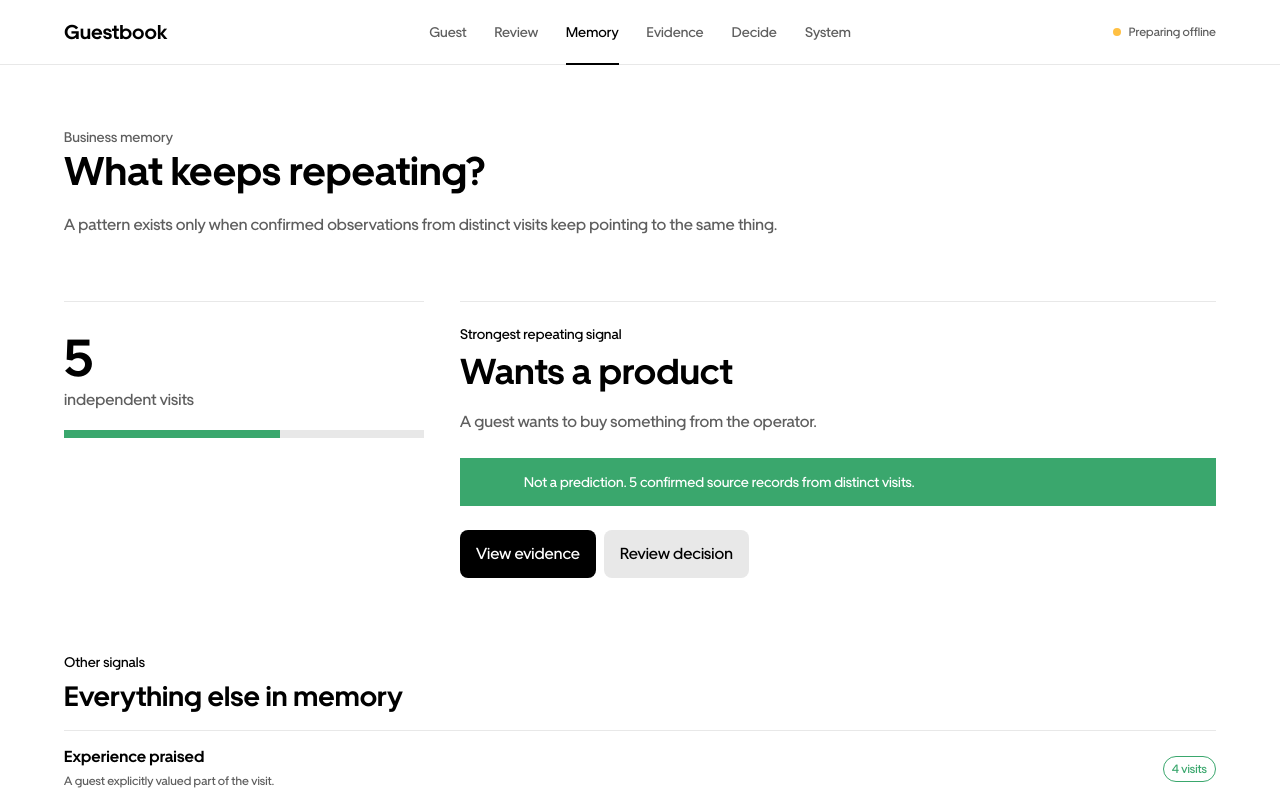
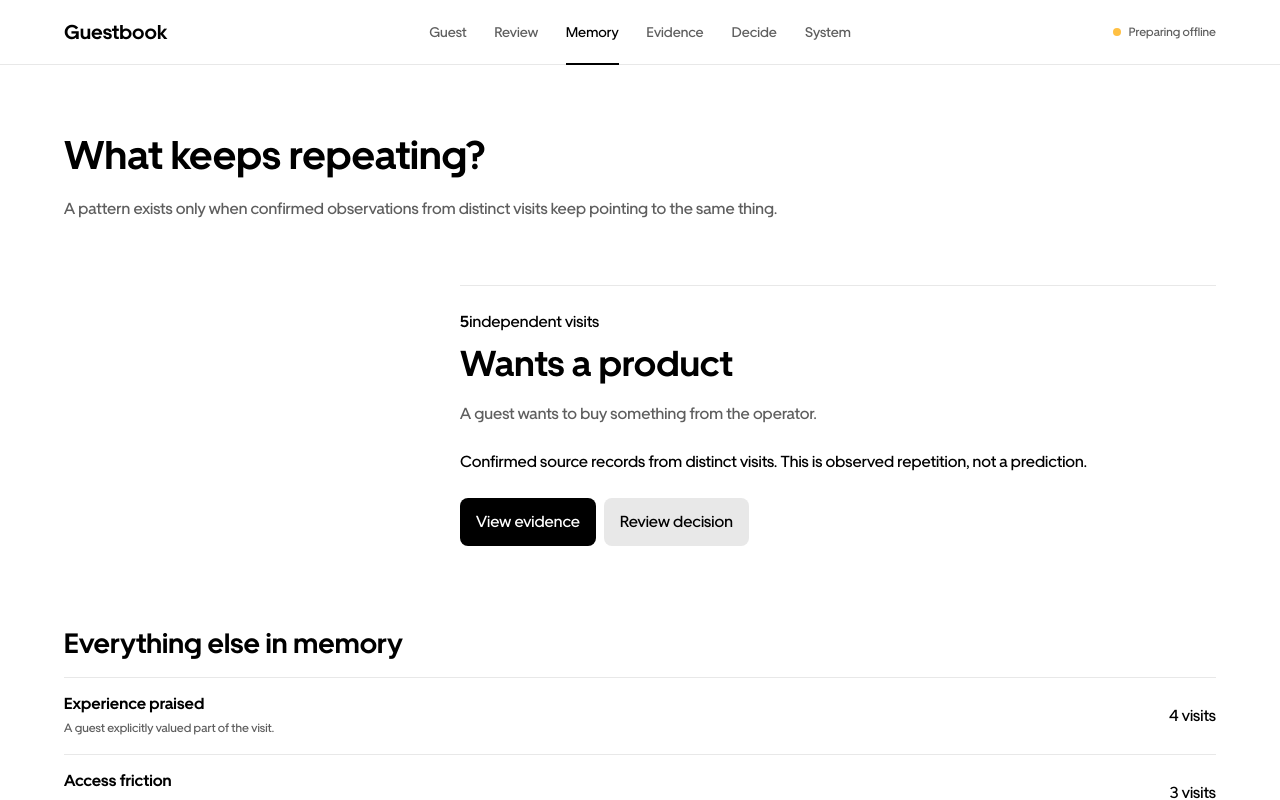
Before and after one commit to Davemafy/Guestbook, a React (Vite) app: page / in a window 1280 px wide. Both pictures are taken after a click on the button "Memory". Shown: the top 800 px of the page. Built offline with nearby package versions, Linux system fonts and the light colour scheme.

Commit message:
design: apply SEAL anti-slop content hierarchy

```diff
--- a/src/App.tsx
+++ b/src/App.tsx
@@ -298,10 +298,9 @@ function Shell({ route, children, layout = "compact" }: { route: Route; children
   );
 }
 
-function PageTitle({ kicker, title, body }: { kicker: string; title: string; body?: string }) {
+function PageTitle({ title, body }: { kicker?: string; title: string; body?: string }) {
   return (
     <div className="page-title">
-      <div className="label-small">{kicker}</div>
       <h1>{title}</h1>
       {body && <p>{body}</p>}
     </div>
@@ -807,21 +806,15 @@ function MemoryScreen() {
 
         {featured ? (
           <>
-            <section className="memory-count">
-              <div className="count-line">
-                {changed && <span>{previousCount}</span>}
-                {changed && <b>→</b>}
-                <strong>{featured.visitCount}</strong>
+            <section className="memory-feature">
+              <div className={"memory-evidence-line " + (changed ? "changed" : "")}>
+                <strong>{changed && previousCount !== null ? previousCount + " → " + featured.visitCount : featured.visitCount}</strong>
+                <span>independent visits</span>
+                {changed && <span className="memory-new-evidence">New evidence</span>}
               </div>
-              <div className="label-medium">independent visits</div>
-              <BaseProgress value={Math.min(100, featured.visitCount * 12)} tone="positive" />
-            </section>
-
-            <section className="memory-feature">
-              <div className="label-small">Strongest repeating signal</div>
               <h2>{featured.title}</h2>
               <p>{featured.description}</p>
-              <BaseBanner tone="positive">Not a prediction. {featured.visitCount} confirmed source records from distinct visits.</BaseBanner>
+              <div className="memory-proof-note">Confirmed source records from distinct visits. This is observed repetition, not a prediction.</div>
               <div className="base-button-group">
                 <BaseButton hierarchy="primary" size="medium" shape="rect" onClick={() => go("/evidence?signal=" + featured.label)}>View evidence</BaseButton>
                 <BaseButton hierarchy="secondary" size="medium" shape="rect" onClick={() => go("/decide")}>Review decision</BaseButton>
@@ -829,12 +822,12 @@ function MemoryScreen() {
             </section>
 
             <section className="memory-list-section">
-              <div className="section-heading"><div><span className="label-small">Other signals</span><h2>Everything else in memory</h2></div></div>
+              <div className="section-heading"><div><h2>Everything else in memory</h2></div></div>
               <div className="base-list">
                 {rest.map((signal) => (
                   <button className="base-list-row" key={signal.label} onClick={() => go("/evidence?signal=" + signal.label)}>
                     <span><strong>{signal.title}</strong><small>{signal.description}</small></span>
-                    <BaseBadge tone={signal.visitCount >= 3 ? "positive" : "neutral"}>{signal.visitCount} visits</BaseBadge>
+                    <span className="row-meta">{signal.visitCount} visits</span>
                   </button>
                 ))}
               </div>
@@ -866,7 +859,7 @@ function EvidenceScreen() {
                 items={memory.slice(0, 6).map((item) => ({ value: item.label, label: item.title }))}
                 value={signal?.label ?? ""}
                 onChange={(value) => go("/evidence?signal=" + value)}
-                shape="pill"
+                shape="rect"
                 size="small"
               />
             </div>
@@ -875,17 +868,16 @@ function EvidenceScreen() {
 
         <section className="evidence-summary">
           {signal && <>
-            <div className="evidence-stat"><strong>{signal.visitCount}</strong><span>distinct visits</span></div>
+            <strong>{signal.visitCount} distinct visits</strong>
             <p>{signal.description}</p>
           </>}
         </section>
 
         <section className="evidence-ledger">
-          <div className="section-heading"><div><span className="label-small">Ledger</span><h2>Every source record</h2></div><span className="paragraph-small">{signal?.observations.length ?? 0} observations</span></div>
+          <div className="section-heading"><div><h2>Every source record</h2></div><span className="paragraph-small">{signal?.observations.length ?? 0} observations</span></div>
           <div className="evidence-rows">
-            {(signal?.observations ?? []).map((observation, index) => (
+            {(signal?.observations ?? []).map((observation) => (
               <article className="evidence-row" key={observation.id}>
-                <div className="evidence-index">{String(index + 1).padStart(2, "0")}</div>
                 <div className="evidence-quote">“{observation.rawText}”</div>
                 <div className="evidence-meta">
                   <BaseBadge tone={observation.isDemo ? "neutral" : "positive"}>{observation.isDemo ? "Demo" : "Real"}</BaseBadge>
@@ -931,8 +923,7 @@ function DecideScreen() {
         {signal && copy ? (
           <>
             <section className="decision-main">
-              <div className="decision-count"><strong>{signal.visitCount}</strong><span>distinct visits</span></div>
-              <div className="label-small">Repeated signal</div>
+              <div className="decision-source-line">Based on {signal.visitCount} distinct visits</div>
               <h2>People keep asking to take something home.</h2>
               <h3>{copy.headline}</h3>
               <p>{copy.body}</p>
@@ -951,7 +942,7 @@ function DecideScreen() {
             </section>
 
             <section className="decision-proof">
-              <div className="section-heading"><div><span className="label-small">Why this is here</span><h2>Source-backed repetition</h2></div><BaseBadge tone="positive">{signal.visitCount} visits</BaseBadge></div>
+              <div className="section-heading"><div><h2>Source-backed repetition</h2></div><span className="paragraph-small">{signal.visitCount} source records</span></div>
               <div className="mini-evidence">
                 {signal.observations.slice(0, 3).map((observation) => (
                   <div key={observation.id}><p>“{observation.rawText}”</p><span>{observation.isDemo ? "Demo visit" : sourceLabel(observation)}</span></div>
```
